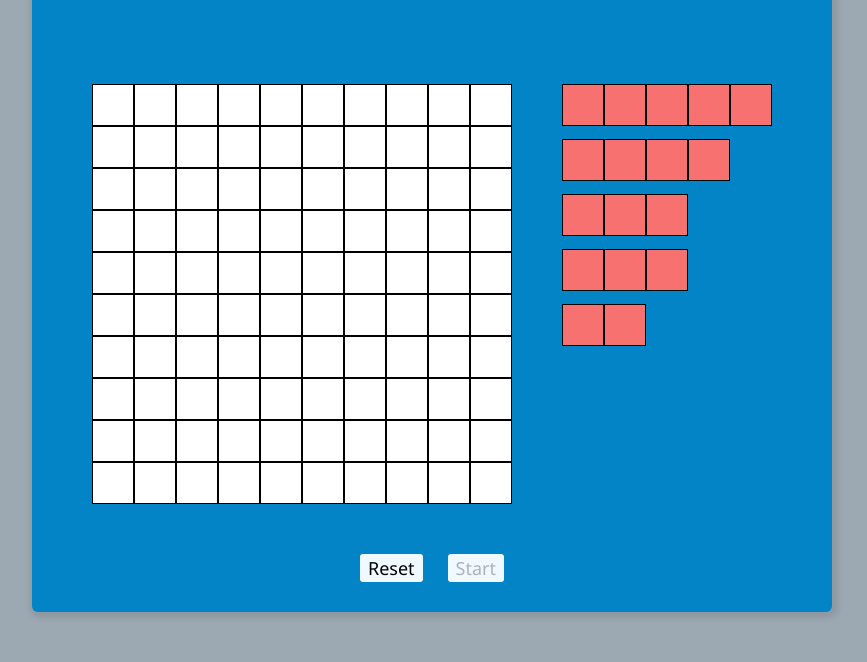
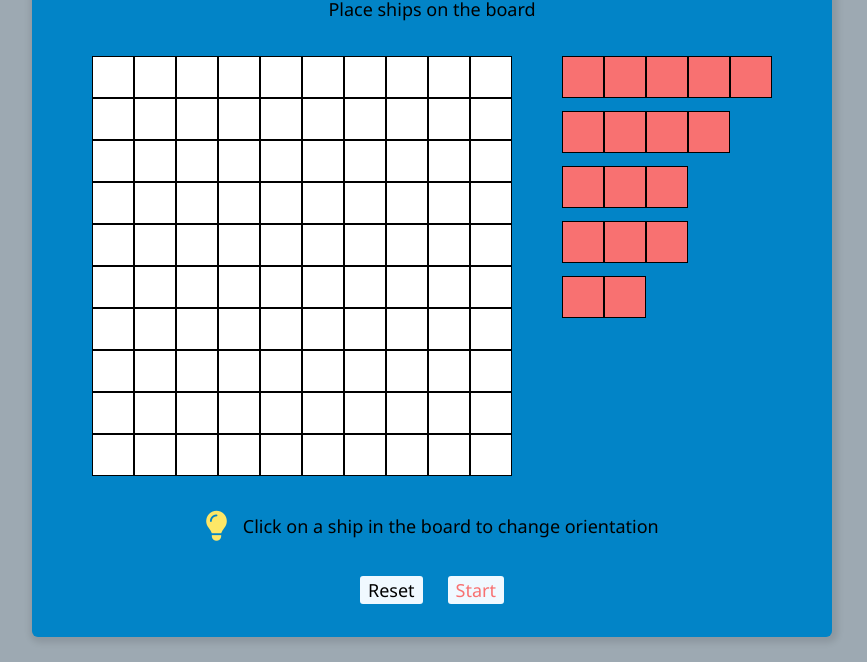
Before and after one commit to ben1499/battleship, a website built with webpack: page dist/index.html in a window 1280 px wide. Shown: the part 138-800 px from the top of the page, without its empty margins (208-1075 px from the left). Built offline with nearby package versions, Linux system fonts and the light colour scheme; a web font is replaced by a local one.

Commit message:
Add tips to setup dialog

```diff
--- a/src/scripts/DOMController.js
+++ b/src/scripts/DOMController.js
@@ -179,7 +179,8 @@ function displayShipPlacementDialog(board, ships) {
   heading.textContent = "Battleship Game";
 
   const selectedShipText = document.createElement("div");
-  selectedShipText.textContent = "";
+  selectedShipText.classList.add("selected-ship-text");
+  selectedShipText.textContent = "Place ships on the board";
 
   const selectionContainer = document.createElement("div");
   selectionContainer.setAttribute("id", "selection-container");
@@ -199,6 +200,17 @@ function displayShipPlacementDialog(board, ships) {
   startBtn.setAttribute("disabled", "true");
 
   actionsContainer.append(resetBtn, startBtn);
+
+  const infoContainer = document.createElement("div");
+  const infoIcon = document.createElement("i");
+
+  infoContainer.classList.add('info-container')
+  infoIcon.classList.add("fa-solid", "fa-lightbulb")
+
+  const info = document.createElement("div");
+  info.textContent = "Click on a ship in the board to change orientation"
+
+  infoContainer.append(infoIcon, info)
 
   let draggedShip;
   let draggedShipSize;
@@ -490,7 +502,10 @@ function displayShipPlacementDialog(board, ships) {
       draggedItem = e.target;
       draggedShip = e.target.classList[0];
       draggedShipSize = parseInt(e.target.dataset.size);
+      selectedShipText.textContent = `Placing ${draggedShip.toUpperCase()}`
+      console.log(draggedShip);
     });
+
     shipsContainer.append(shipRow);
   });
 
@@ -532,7 +547,12 @@ function displayShipPlacementDialog(board, ships) {
           "#selection-board > div"
         );
 
-        if (placedShips.length == 4) startBtn.removeAttribute("disabled");
+        if (placedShips.length < 4) selectedShipText.textContent = "Place ships on the board";
+
+        if (placedShips.length == 4) {
+          startBtn.removeAttribute("disabled");
+          selectedShipText.textContent = "Click Start to Play"
+        }
 
         let [x, y] = cell.dataset.id.split("-");
 
@@ -591,6 +611,7 @@ function displayShipPlacementDialog(board, ships) {
     heading,
     selectedShipText,
     selectionContainer,
+    infoContainer,
     actionsContainer
   );
 
--- a/src/style.css
+++ b/src/style.css
@@ -31,8 +31,8 @@ body {
   flex-direction: column;
   align-items: center;
   justify-content: center;
-  gap: 50px;
-  height: 700px;
+  gap: 35px;
+  height: 750px;
   width: 800px;
   border-radius: 6px;
   z-index: 3;
@@ -58,6 +58,11 @@ body {
 
 .setup-dialog .cell {
   background-color: white;
+}
+
+.selected-ship-text {
+  font-family: "Noto Sans", sans-serif;
+  font-size: 18px;
 }
 
 #selection-container {
@@ -88,6 +93,22 @@ body {
   display: inline-block;
 }
 
+.info-container {
+  display: flex;
+  gap: 15px;
+  align-items: center;
+}
+
+.info-container > i {
+  font-size: 30px;
+  color: #FDE767;
+}
+
+.info-container > div {
+  font-family: "Noto Sans", sans-serif;
+  font-size: 18px;
+}
+
 .action-buttons {
   display: flex;
   gap: 25px;
@@ -102,8 +123,12 @@ body {
   background-color: #f0f9ff;
 }
 
-.action-buttons button:hover {
+.action-buttons button:hover:not(:disabled) {
   opacity: 0.9;
+}
+
+.action-buttons button:disabled {
+  color: #f87171;
 }
 
 #selection-board .placed-ship {
```
Also changed, not shown: dist/index.html, dist/main.js.
